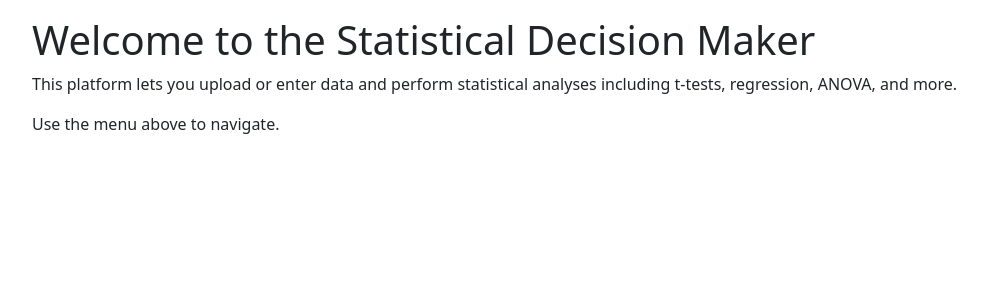
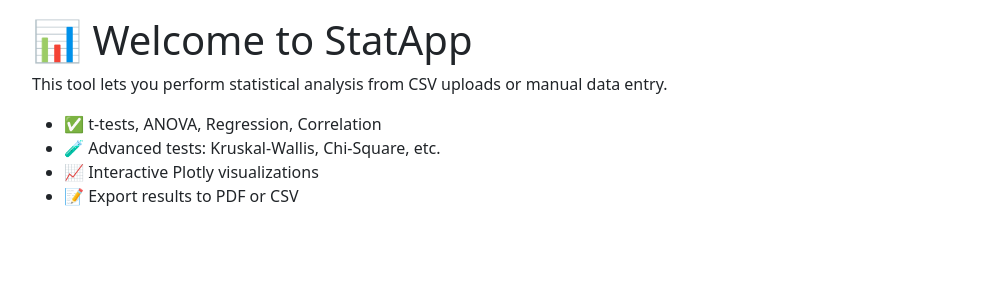
Before and after one commit to Kidanedg/stat-decision-maker, a Flask app: page / in a window 1280 px wide. Shown: the part 56-356 px from the top of the page, without its empty margins (50-1036 px from the left). Run offline with Flask 3, Linux system fonts and the light colour scheme.

Commit message:
Update home.html

```diff
--- a/templates/home.html
+++ b/templates/home.html
@@ -1,7 +1,11 @@
 {% extends "base.html" %}
-{% block title %}Home - StatApp{% endblock %}
 {% block content %}
-<h1>Welcome to the Statistical Decision Maker</h1>
-<p>This platform lets you upload or enter data and perform statistical analyses including t-tests, regression, ANOVA, and more.</p>
-<p>Use the menu above to navigate.</p>
+<h1>📊 Welcome to StatApp</h1>
+<p>This tool lets you perform statistical analysis from CSV uploads or manual data entry.</p>
+<ul>
+  <li>✅ t-tests, ANOVA, Regression, Correlation</li>
+  <li>🧪 Advanced tests: Kruskal-Wallis, Chi-Square, etc.</li>
+  <li>📈 Interactive Plotly visualizations</li>
+  <li>📝 Export results to PDF or CSV</li>
+</ul>
 {% endblock %}
```
